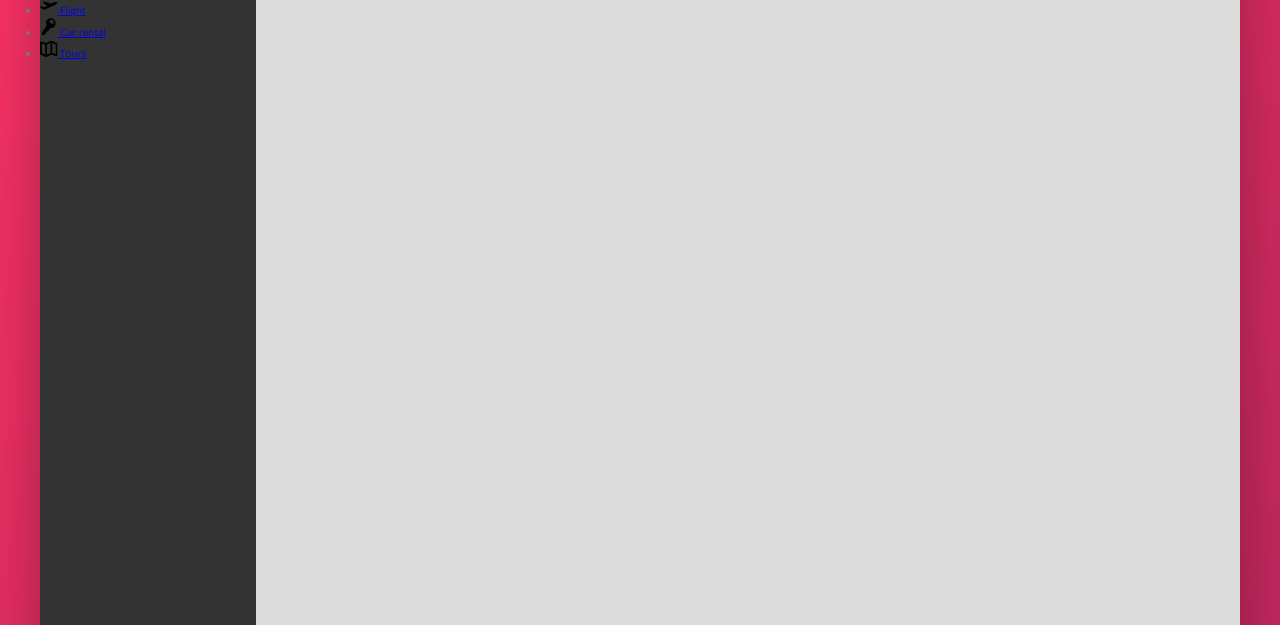
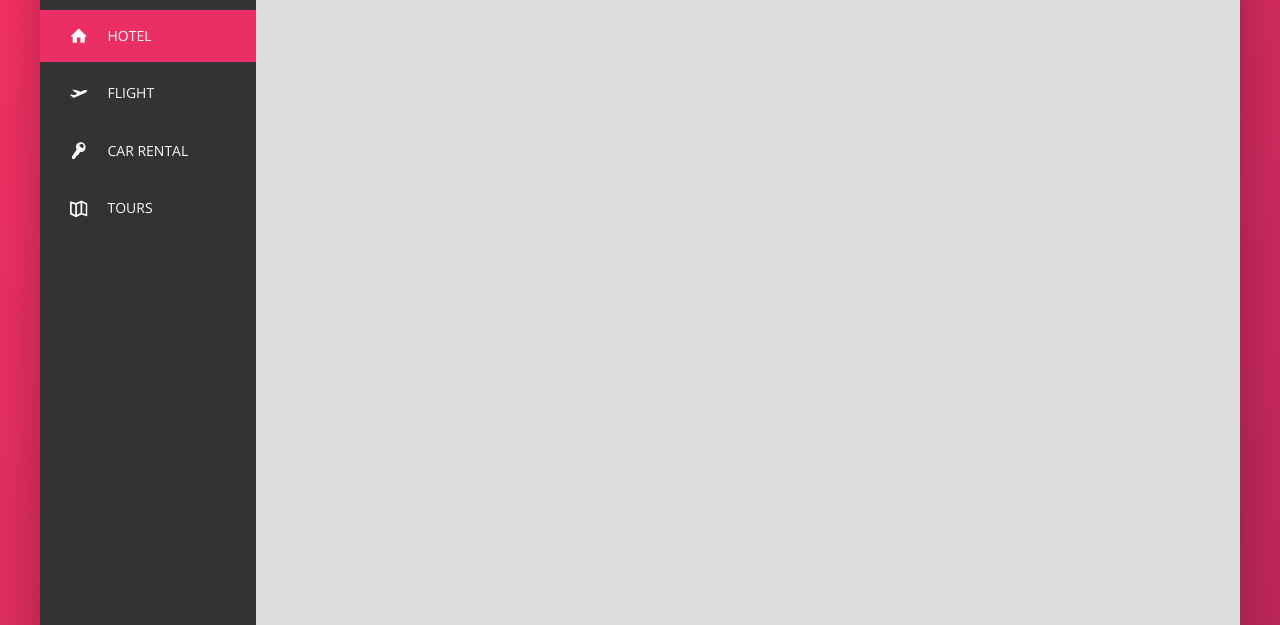
Before and after one commit to iivic17/trillo, a website: page index.html in a window 1280 px wide. Shown: the part 175-800 px from the top of the page. Drawn offline with nearby package versions, Linux system fonts and the light colour scheme.

Commit message:
Add styles to the navigation

```diff
--- a/index.html
+++ b/index.html
@@ -50,7 +50,7 @@
         <div class="content">
             <nav class="sidebar">
                 <ul class="side-nav">
-                    <li class="side-nav__item">
+                    <li class="side-nav__item side-nav__item--active">
                         <a href="#" class="side-nav__link">
                             <svg class="side-nav__icon">
                                 <use xlink:href="img/sprite.svg#icon-home"></use>
--- a/sass/_components.scss
+++ b/sass/_components.scss
@@ -33,7 +33,7 @@
         }
     }
 
-    &__input:focus + &__button {
+    &__input:focus+&__button {
         background-color: var(--color-grey-light-3);
     }
 
@@ -62,7 +62,7 @@
     display: flex;
     align-items: center;
 
-    & > * {
+    &>* {
         padding: 0 2rem;
         cursor: pointer;
         height: 100%;
@@ -70,7 +70,7 @@
         align-items: center;
     }
 
-    & > *:hover {
+    &>*:hover {
         background-color: var(--color-grey-light-2);
     }
 
@@ -107,20 +107,63 @@
 }
 
 .side-nav {
+
+    font-size: 1.4rem;
+    list-style: none;
+    margin-top: 3.5rem;
+
     &__item {
+        position: relative;
 
+        &:not(:last-child) {
+            margin-bottom: 0.5rem;
+        }
     }
 
-    &__link {
+    &__item::before {
+        content: "";
+        position: absolute;
+        top: 0;
+        left: 0;
+        height: 100%;
+        width: 3px;
+        background-color: var(--color-primary);
+        transform: scaleY(0);
+        transition:
+        transform .2s,
+        width .4s cubic-bezier(1,0,0,1) .2s,
+        background-color .1s;
+    }
 
+    &__item:active::before {
+        background-color: var(--color-primary-light);
+    }
+
+    &__item:hover::before,
+    &__item--active::before {
+        transform: scaleY(1);
+        width: 100%;
+    }
+
+    &__link:link,
+    &__link:visited {
+        color: var(--color-grey-light-1);
+        text-decoration: none;
+        text-transform: uppercase;
+        display: block;
+        padding: 1.5rem 3rem;
+        display: flex;
+        align-items: center;
+        position: relative;
+        z-index: 1;
     }
 
     &__icon {
         width: 1.75rem;
         height: 1.75rem;
+        margin-right: 2rem;
+        fill: currentColor;
     }
-
-    justify-content: space-between;
 }
 
 .legal {
```
Also changed, not shown: css/style.css, sass/_base.scss (line endings or trailing spaces).
